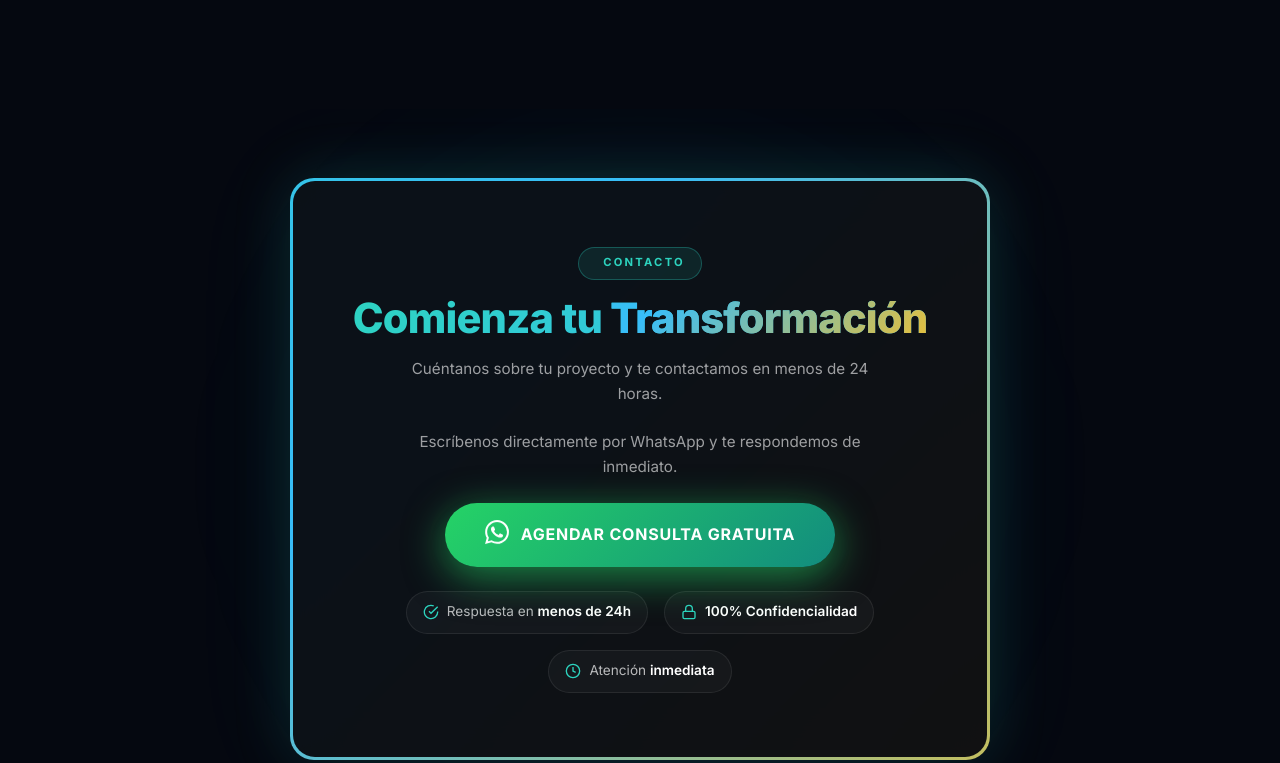
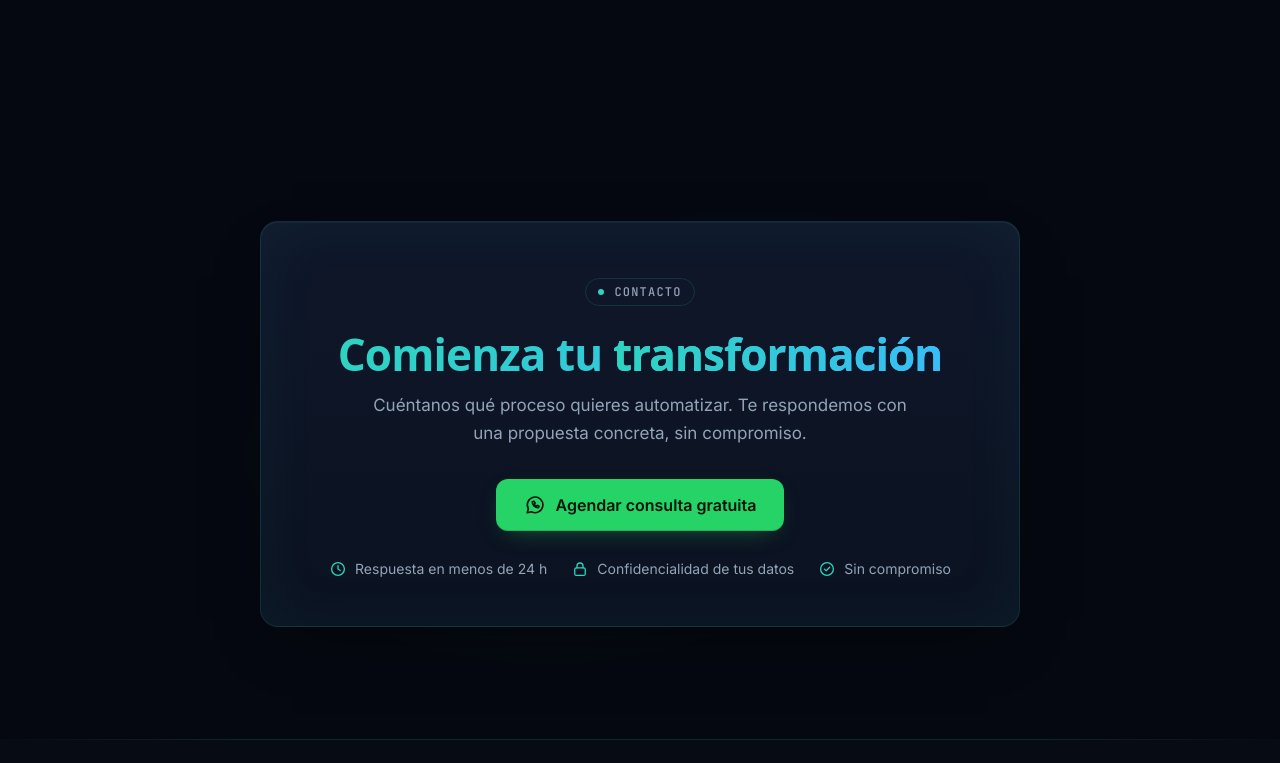
Before and after one commit to AlanAlba2023/nexus-ai, a website: page index.html in a window 1280 px wide. Shown: the part 5120-5883 px from the top of the page. Drawn offline with Linux system fonts and the light colour scheme.

Commit message:
feat(contact): replace the contact section with the Claude Design layout

```diff
--- a/index.html
+++ b/index.html
@@ -391,66 +391,22 @@
         </section>
 
         <!-- Contact -->
-        <section id="contact">
-            <!-- Aurora de fondo -->
-            <div class="contact-aurora"></div>
-
-            <!-- Card principal con borde gradiente animado -->
-            <div class="contact-card">
-                <div class="contact-content">
-                    <!-- Badge superior -->
-                    <div class="contact-badge">
-                        <span class="pulse-dot"></span>
-                        CONTACTO
-                    </div>
-
-                    <!-- Título con gradiente animado -->
-                    <h2 class="contact-title">
-                        Comienza tu <span class="gradient-text">Transformación</span>
-                    </h2>
-
-                    <p class="contact-subtitle">
-                        Cuéntanos sobre tu proyecto y te contactamos en menos de 24 horas.<br><br>
-                        Escríbenos directamente por WhatsApp y te respondemos de inmediato.
-                    </p>
-
-                    <!-- Botón WhatsApp premium -->
-                    <a href="https://wa.me/56933869881?text=Hola%20Nuvora%2C%20me%20interesa%20agendar%20una%20consulta%20gratuita" class="whatsapp-btn" target="_blank" rel="noopener">
-                        <span class="btn-content">
-                            <svg class="whatsapp-icon" viewBox="0 0 24 24" fill="currentColor">
-                                <path d="M17.472 14.382c-.297-.149-1.758-.867-2.03-.967-.273-.099-.471-.148-.67.15-.197.297-.767.966-.94 1.164-.173.199-.347.223-.644.075-.297-.15-1.255-.463-2.39-1.475-.883-.788-1.48-1.761-1.653-2.059-.173-.297-.018-.458.13-.606.134-.133.298-.347.446-.52.149-.174.198-.298.298-.497.099-.198.05-.371-.025-.52-.075-.149-.669-1.612-.916-2.207-.242-.579-.487-.5-.669-.51-.173-.008-.371-.01-.57-.01-.198 0-.52.074-.792.372-.272.297-1.04 1.016-1.04 2.479 0 1.462 1.065 2.875 1.213 3.074.149.198 2.096 3.2 5.077 4.487.709.306 1.262.489 1.694.625.712.227 1.36.195 1.871.118.571-.085 1.758-.719 2.006-1.413.248-.694.248-1.289.173-1.413-.074-.124-.272-.198-.57-.347m-5.421 7.403h-.004a9.87 9.87 0 01-5.031-1.378l-.361-.214-3.741.982.998-3.648-.235-.374a9.86 9.86 0 01-1.51-5.26c.001-5.45 4.436-9.884 9.888-9.884 2.64 0 5.122 1.03 6.988 2.898a9.825 9.825 0 012.893 6.994c-.003 5.45-4.437 9.884-9.885 9.884m8.413-18.297A11.815 11.815 0 0012.05 0C5.495 0 .16 5.335.157 11.892c0 2.096.547 4.142 1.588 5.945L.057 24l6.305-1.654a11.882 11.882 0 005.683 1.448h.005c6.554 0 11.89-5.335 11.893-11.893a11.821 11.821 0 00-3.48-8.413z"/>
-                            </svg>
-                            AGENDAR CONSULTA GRATUITA
-                        </span>
-                        <span class="btn-shine"></span>
-                    </a>
-
-                    <!-- Trust badges -->
-                    <div class="trust-badges">
-                        <div class="trust-badge">
-                            <svg viewBox="0 0 24 24" fill="none" stroke="currentColor" stroke-width="2">
-                                <path d="M22 11.08V12a10 10 0 1 1-5.93-9.14"></path>
-                                <polyline points="22 4 12 14.01 9 11.01"></polyline>
-                            </svg>
-                            <span>Respuesta en <strong>menos de 24h</strong></span>
-                        </div>
-                        <div class="trust-badge">
-                            <svg viewBox="0 0 24 24" fill="none" stroke="currentColor" stroke-width="2">
-                                <rect x="3" y="11" width="18" height="11" rx="2" ry="2"></rect>
-                                <path d="M7 11V7a5 5 0 0 1 10 0v4"></path>
-                            </svg>
-                            <span><strong>100% Confidencialidad</strong></span>
-                        </div>
-                        <div class="trust-badge">
-                            <svg viewBox="0 0 24 24" fill="none" stroke="currentColor" stroke-width="2">
-                                <circle cx="12" cy="12" r="10"></circle>
-                                <polyline points="12 6 12 12 16 14"></polyline>
-                            </svg>
-                            <span>Atención <strong>inmediata</strong></span>
-                        </div>
-                    </div>
-                </div>
-            </div>
+                <section id="contact" aria-labelledby="contact-title">
+          <div class="contact-aurora" aria-hidden="true"></div>
+          <div class="contact-card">
+            <span class="contact-badge"><span class="pulse-dot" aria-hidden="true"></span>Contacto</span>
+            <h2 id="contact-title" class="contact-title">Comienza tu <span class="gradient-text">transformación</span></h2>
+            <p class="contact-subtitle">Cuéntanos qué proceso quieres automatizar. Te respondemos con una propuesta concreta, sin compromiso.</p>
+            <a class="whatsapp-btn" href="https://wa.me/56933869881?text=Hola%20Nuvora%2C%20me%20interesa%20agendar%20una%20consulta%20gratuita" target="_blank" rel="noopener">
+              <svg viewBox="0 0 24 24" width="22" height="22" fill="none" stroke="currentColor" stroke-width="1.75" stroke-linecap="round" stroke-linejoin="round" aria-hidden="true" focusable="false"><path d="M3.5 20.5l1.3-4.3A8.5 8.5 0 1 1 8 19.3z"/><path d="M9 8.5c0 3.5 3 6.5 6.5 6.5l1-1.6-2-1-1 .9a4.5 4.5 0 0 1-2.3-2.3l.9-1-1-2z"/></svg>
+              <span>Agendar consulta gratuita</span>
+            </a>
+            <ul class="trust-badges">
+              <li class="trust-badge"><svg viewBox="0 0 24 24" width="18" height="18" fill="none" stroke="currentColor" stroke-width="1.75" stroke-linecap="round" stroke-linejoin="round" aria-hidden="true" focusable="false"><circle cx="12" cy="12" r="8.5"/><path d="M12 7.5V12l3 2"/></svg><span>Respuesta en menos de 24 h</span></li>
+              <li class="trust-badge"><svg viewBox="0 0 24 24" width="18" height="18" fill="none" stroke="currentColor" stroke-width="1.75" stroke-linecap="round" stroke-linejoin="round" aria-hidden="true" focusable="false"><rect x="5" y="10.5" width="14" height="10" rx="2"/><path d="M8 10.5V8a4 4 0 0 1 8 0v2.5"/></svg><span>Confidencialidad de tus datos</span></li>
+              <li class="trust-badge"><svg viewBox="0 0 24 24" width="18" height="18" fill="none" stroke="currentColor" stroke-width="1.75" stroke-linecap="round" stroke-linejoin="round" aria-hidden="true" focusable="false"><circle cx="12" cy="12" r="8.5"/><path d="M8.5 12.2l2.4 2.3 4.6-4.8"/></svg><span>Sin compromiso</span></li>
+            </ul>
+          </div>
         </section>
 
     </main>
--- a/styles.css
+++ b/styles.css
@@ -674,110 +674,177 @@ h2 { font-size: clamp(1.8rem, 4vw, 2.8rem); font-weight: 800; text-align: center
 .faq-answer { max-height: 0; overflow: hidden; transition: max-height var(--transition-slow), padding var(--transition-slow); }
 .faq-item.active .faq-answer { max-height: 300px; }
 .faq-answer-inner { padding: 0 1.5rem 1.25rem; color: var(--text-muted); line-height: 1.7; font-size: 0.95rem; }
-/* ── Contact Section Premium ── */
+/* Contact (Claude Design) */
+/* ===== Contact ===== */
 #contact {
-    position: relative; min-height: calc(100vh - 80px); display: flex; align-items: center;
-    justify-content: center; overflow: hidden; padding: 2rem; scroll-margin-top: 80px;
+  position: relative;
+  isolation: isolate;
+  padding: 112px 24px;
+  overflow: hidden;
 }
+/* Restrained aurora behind the card */
 .contact-aurora {
-    position: absolute; top: 50%; left: 50%; transform: translate(-50%, -50%);
-    width: 800px; height: 800px; z-index: 0; pointer-events: none;
-    background: radial-gradient(circle, rgba(45,212,191,0.13) 0%, rgba(56,189,248,0.07) 40%, transparent 70%);
-    filter: blur(80px); animation: aurora-pulse 8s ease-in-out infinite;
-}
-@keyframes aurora-pulse {
-    0%, 100% { transform: translate(-50%, -50%) scale(1); opacity: 0.6; }
-    50% { transform: translate(-50%, -50%) scale(1.2); opacity: 1; }
+  position: absolute;
+  inset: 0;
+  z-index: -1;
+  pointer-events: none;
+  background:
+    radial-gradient(40% 45% at 42% 55%, rgba(45, 212, 191, 0.10), transparent 70%),
+    radial-gradient(35% 40% at 60% 45%, rgba(56, 189, 248, 0.08), transparent 70%);
+  filter: blur(24px);
 }
 .contact-card {
-    position: relative; z-index: 10; max-width: 700px; width: 100%;
-    padding: 3px; border-radius: 24px;
-    background: linear-gradient(135deg, var(--primary), var(--secondary), var(--tertiary), var(--secondary));
-    background-size: 300% 300%; animation: border-glow 4s ease infinite;
-    box-shadow: 0 0 60px rgba(45,212,191,0.15), 0 0 120px rgba(56,189,248,0.05);
+  position: relative;
+  display: flex;
+  flex-direction: column;
+  align-items: center;
+  max-width: 760px;
+  margin: 0 auto;
+  padding: 56px 48px 48px;
+  text-align: center;
+  background: linear-gradient(180deg, #0F172A 0%, #0B1220 100%);
+  border: 1px solid var(--border);
+  border-radius: calc(var(--radius-md) + 6px);
+  box-shadow:
+    inset 0 0 64px rgba(45, 212, 191, 0.06),
+    inset 0 1px 0 rgba(241, 245, 249, 0.04),
+    0 24px 64px -32px rgba(0, 0, 0, 0.6);
 }
-@keyframes border-glow {
-    0% { background-position: 0% 50%; }
-    50% { background-position: 100% 50%; }
-    100% { background-position: 0% 50%; }
+
+/* Badge */
+.contact-badge {
+  display: inline-flex;
+  align-items: center;
+  gap: 10px;
+  padding: 7px 12px;
+  border: 1px solid var(--border);
+  border-radius: 999px;
+  font: 500 12px/1 "JetBrains Mono", ui-monospace, SFMono-Regular, Menlo, monospace;
+  letter-spacing: 0.1em;
+  text-transform: uppercase;
+  color: var(--text-muted);
 }
-.contact-content {
-    background: rgba(10,10,15,0.96); backdrop-filter: blur(20px);
-    border-radius: 22px; padding: 4rem 2.5rem; text-align: center;
-    position: relative; overflow: hidden;
+#contact .pulse-dot {
+  position: relative;
+  width: 6px;
+  height: 6px;
+  border-radius: 50%;
+  background: var(--primary);
 }
-.contact-badge {
-    display: inline-flex; align-items: center; gap: 0.5rem;
-    padding: 0.4rem 1rem; border-radius: 50px;
-    background: rgba(45,212,191,0.1); border: 1px solid rgba(45,212,191,0.3);
-    color: var(--primary); font-size: 0.7rem; font-weight: 700;
-    letter-spacing: 0.2em; text-transform: uppercase; margin-bottom: 1rem;
+#contact .pulse-dot::after {
+  content: "";
+  position: absolute;
+  inset: 0;
+  border-radius: 50%;
+  background: var(--primary);
+  animation: contact-pulse 2.4s ease-out infinite;
 }
+@keyframes contact-pulse {
+  0% { transform: scale(1); opacity: 0.6; }
+  70%, 100% { transform: scale(3); opacity: 0; }
+}
+
+/* Headline + subtitle */
 .contact-title {
-    font-size: clamp(1.6rem, 4vw, 2.6rem); font-weight: 800; color: #fff;
-    line-height: 1.1; margin-bottom: 1rem; letter-spacing: -0.02em;
+  margin: 24px 0 14px;
+  font-family: "Satoshi", "General Sans", system-ui, sans-serif;
+  font-weight: 700;
+  font-size: clamp(30px, 4.2vw, 44px);
+  line-height: 1.1;
+  letter-spacing: -0.02em;
+  color: var(--text-bright);
+  text-wrap: balance;
 }
-.gradient-text {
-    background: linear-gradient(135deg, var(--primary), var(--secondary), var(--tertiary));
-    background-size: 200% auto; -webkit-background-clip: text;
-    -webkit-text-fill-color: transparent; background-clip: text;
-    animation: gradient-shift 3s ease infinite;
-}
-@keyframes gradient-shift {
-    0% { background-position: 0% center; }
-    50% { background-position: 100% center; }
-    100% { background-position: 0% center; }
+#contact .gradient-text {
+  background: linear-gradient(90deg, var(--primary), var(--secondary));
+  -webkit-background-clip: text;
+  background-clip: text;
+  -webkit-text-fill-color: transparent;
+  color: var(--primary);
 }
 .contact-subtitle {
-    font-size: 0.95rem; color: rgba(255,255,255,0.6); line-height: 1.6;
-    max-width: 500px; margin: 0 auto 1.5rem;
+  max-width: 50ch;
+  margin: 0 0 32px;
+  font-size: 17px;
+  line-height: 1.6;
+  color: var(--text-muted);
+  text-wrap: pretty;
 }
+
+/* Primary CTA — WhatsApp green only here */
 .whatsapp-btn {
-    position: relative; display: inline-flex; align-items: center; justify-content: center;
-    padding: 1.2rem 2.5rem; background: linear-gradient(135deg, #25d366, #128c7e);
-    border-radius: 50px; color: #fff; font-size: 1rem; font-weight: 700;
-    text-decoration: none; letter-spacing: 0.05em; cursor: pointer; overflow: hidden;
-    transition: transform 0.3s ease, box-shadow 0.3s ease;
-    animation: btn-pulse 2s ease-in-out infinite;
+  display: inline-flex;
+  align-items: center;
+  justify-content: center;
+  gap: 10px;
+  min-height: 52px;
+  padding: 0 28px;
+  border-radius: 12px;
+  background: #25D366;
+  color: #04140A;
+  font-size: 16px;
+  font-weight: 600;
+  line-height: 1;
+  text-decoration: none;
+  box-shadow: inset 0 -1px 0 rgba(0, 0, 0, 0.15), 0 8px 24px -12px rgba(37, 211, 102, 0.5);
+  transition: background-color 0.2s ease, transform 0.2s ease, box-shadow 0.2s ease;
 }
-@keyframes btn-pulse {
-    0%, 100% { box-shadow: 0 10px 40px rgba(37,211,102,0.4), 0 0 0 0 rgba(37,211,102,0.4); }
-    50% { box-shadow: 0 10px 40px rgba(37,211,102,0.6), 0 0 0 15px rgba(37,211,102,0); }
+.whatsapp-btn svg { flex: none; }
+.whatsapp-btn:hover {
+  background: #3ADF7B;
+  transform: translateY(-1px);
+  box-shadow: inset 0 -1px 0 rgba(0, 0, 0, 0.15), 0 12px 28px -12px rgba(37, 211, 102, 0.6);
 }
-.whatsapp-btn:hover { transform: translateY(-3px) scale(1.02); box-shadow: 0 20px 60px rgba(37,211,102,0.6); }
-.whatsapp-btn:active { transform: translateY(-1px) scale(0.98); }
-.btn-content { display: flex; align-items: center; gap: 0.75rem; position: relative; z-index: 2; }
-.whatsapp-icon { width: 24px; height: 24px; flex-shrink: 0; animation: icon-bounce 2s ease-in-out infinite; }
-@keyframes icon-bounce {
-    0%, 100% { transform: translateY(0); }
-    50% { transform: translateY(-3px); }
+.whatsapp-btn:active {
+  background: #1EBE5A;
+  transform: none;
 }
-.btn-shine {
-    position: absolute; top: 0; left: -100%; width: 100%; height: 100%;
-    background: linear-gradient(90deg, transparent, rgba(255,255,255,0.3), transparent);
-    transition: left 0.5s ease; z-index: 1;
+.whatsapp-btn:focus-visible {
+  outline: 2px solid var(--secondary);
+  outline-offset: 3px;
 }
-.whatsapp-btn:hover .btn-shine { left: 100%; }
-.trust-badges { display: flex; justify-content: center; gap: 1rem; margin-top: 1.5rem; flex-wrap: wrap; }
+
+/* Trust row — quiet, no pills */
+.trust-badges {
+  display: flex;
+  flex-wrap: wrap;
+  justify-content: center;
+  gap: 12px 24px;
+  margin: 28px 0 0;
+  padding: 0;
+  list-style: none;
+}
 .trust-badge {
-    display: flex; align-items: center; gap: 0.5rem; padding: 0.6rem 1rem;
-    background: rgba(255,255,255,0.03); border: 1px solid rgba(255,255,255,0.08);
-    border-radius: 50px; color: rgba(255,255,255,0.7); font-size: 0.85rem; transition: all 0.3s ease;
+  display: inline-flex;
+  align-items: center;
+  gap: 8px;
+  font-size: 14px;
+  line-height: 1.4;
+  color: var(--text-muted);
 }
-.trust-badge:hover {
-    background: rgba(45,212,191,0.1); border-color: rgba(45,212,191,0.3);
-    color: #fff; transform: translateY(-2px);
+.trust-badge svg {
+  flex: none;
+  color: var(--primary);
 }
-.trust-badge svg { width: 16px; height: 16px; color: var(--primary); flex-shrink: 0; }
-.trust-badge strong { color: #fff; font-weight: 600; }
+
 @media (max-width: 640px) {
-    .contact-content { padding: 2rem 1.25rem; }
-    .contact-title { font-size: 1.6rem; }
-    .contact-subtitle { font-size: 0.85rem; }
-    .whatsapp-btn { padding: 0.85rem 1.5rem; font-size: 0.8rem; }
-    .whatsapp-icon { width: 18px; height: 18px; }
-    .trust-badges { gap: 0.5rem; }
-    .trust-badge { font-size: 0.72rem; padding: 0.45rem 0.7rem; }
+  #contact { padding: 72px 16px; }
+  .contact-card { padding: 40px 20px 32px; }
+  .contact-title { margin-top: 20px; }
+  .contact-subtitle { font-size: 16px; margin-bottom: 28px; }
+  .whatsapp-btn { width: 100%; padding: 0 20px; }
+  .trust-badges {
+    flex-direction: column;
+    align-items: center;
+    gap: 12px;
+    margin-top: 24px;
+  }
+}
+
+@media (prefers-reduced-motion: reduce) {
+  .pulse-dot::after { animation: none; opacity: 0; }
+  .whatsapp-btn { transition: none; }
+  .whatsapp-btn:hover { transform: none; }
 }
 .form-group { margin-bottom: 1.5rem; position: relative; }
 label { display: block; color: var(--text-muted); margin-bottom: 0.5rem; font-weight: 500; font-size: 0.9rem; transition: color var(--transition-fast); }
```
